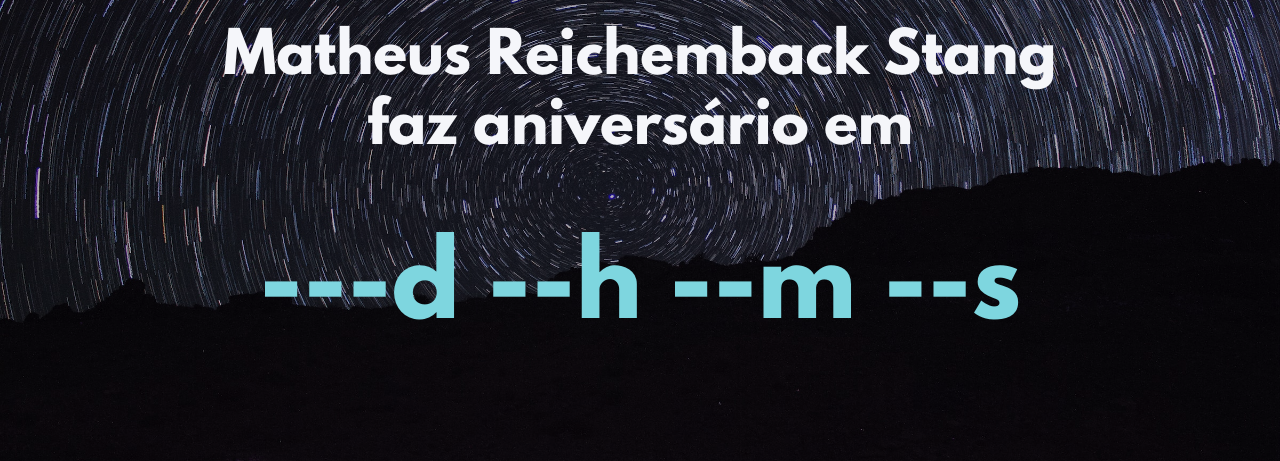
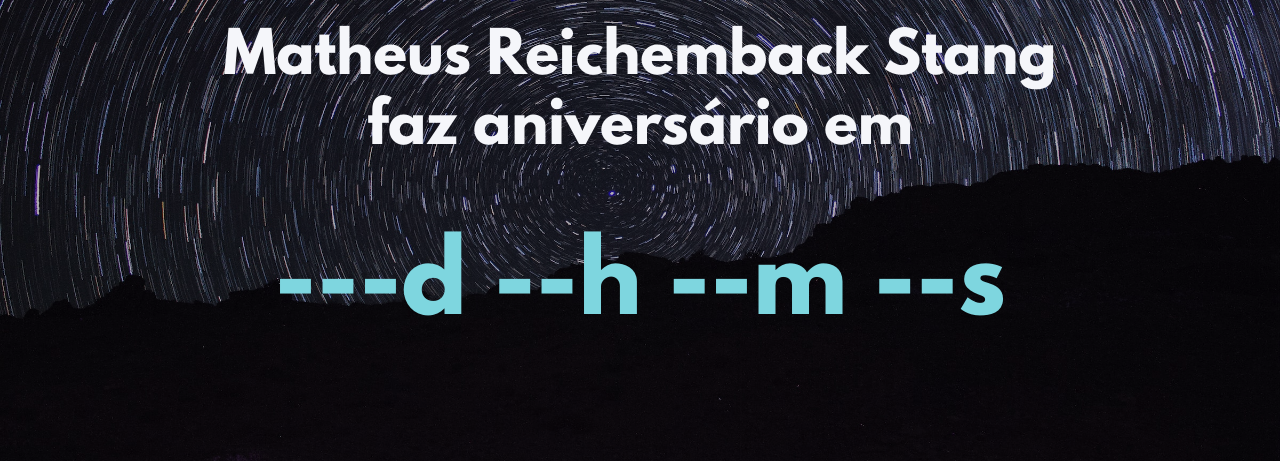
Before and after one commit to zkdDEV/aniversario_do_matheus-reichemback-stang, a website: page src/index.html in a window 1280 px wide. Shown: the part 282-743 px from the top of the page. Drawn offline with nearby package versions, Linux system fonts and the light colour scheme; files that its build step writes are made by us from their sources; a script that the page names is missing.

Commit message:
Arrumando a fonte do timer

```diff
--- a/src/styles/_hero.scss
+++ b/src/styles/_hero.scss
@@ -43,7 +43,7 @@
 
     &__tempo
     {
-        font-size: 100px;
+        font-size: 96px;
         color: variaveis.$corDeTextoSecundario;
     }
 }
```
